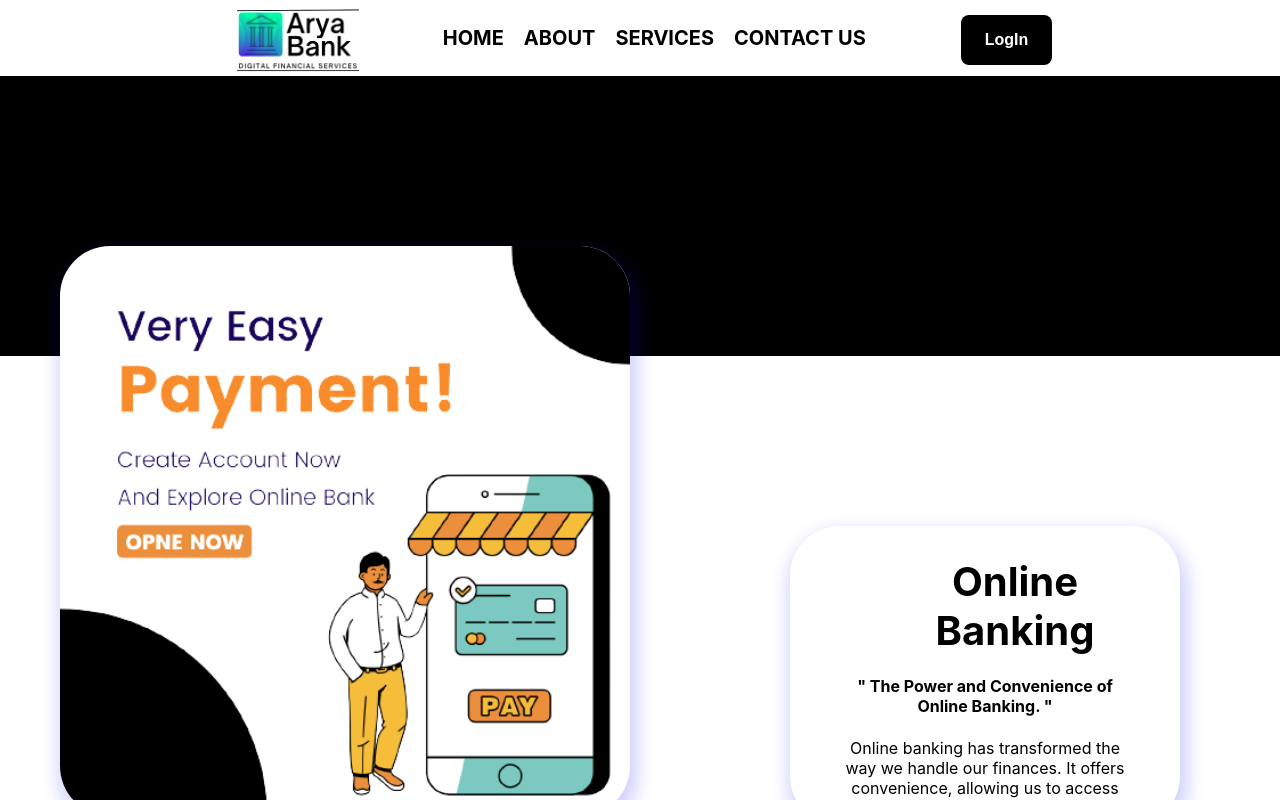
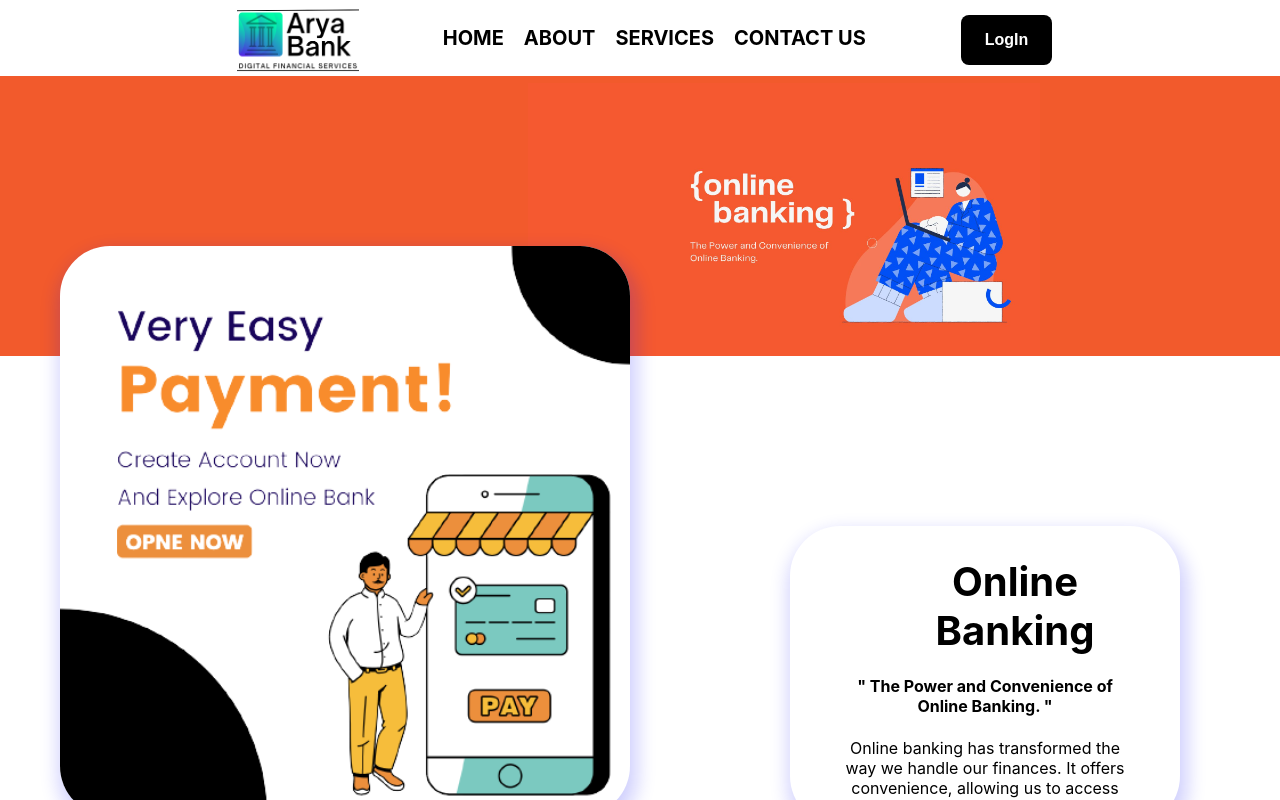
Before and after one commit to coverghost/Rentals, a React (Create React App) app: page / in a window 1280 px wide. Shown: the top 800 px of the page. Built offline with nearby package versions, Linux system fonts and the light colour scheme.

Commit message:
newdashboard_page

```diff
--- a/src/component/Home.tsx
+++ b/src/component/Home.tsx
@@ -6,6 +6,7 @@ const Home = () => {
   return (
     <>
       <div className="home-body-conatainer">
+
         <div className="home-body-card">
           <img src={homeimage} alt="bankimage" className="home-body-content" />
         </div>
--- a/src/component/css/home.css
+++ b/src/component/css/home.css
@@ -10,8 +10,13 @@ body {
   flex-wrap: wrap;
   justify-content: space-between;
   height: 35vh;
-  background-color: rgb(0, 0, 0);
+  background-color:hsl(14, 88%, 56%);
+  background-image: url("../image/coverimage.jpg");
   /* box-shadow: 3px 10px 19px 4px blue ; */
+  background-position-x: calc(70% - 10px); /* Adjust the horizontal position using calc() */
+  background-position-y: calc(40% + 10px);
+  background-size:calc(40%);
+  background-repeat: no-repeat;
 }
 
 .home-body-card {
```
